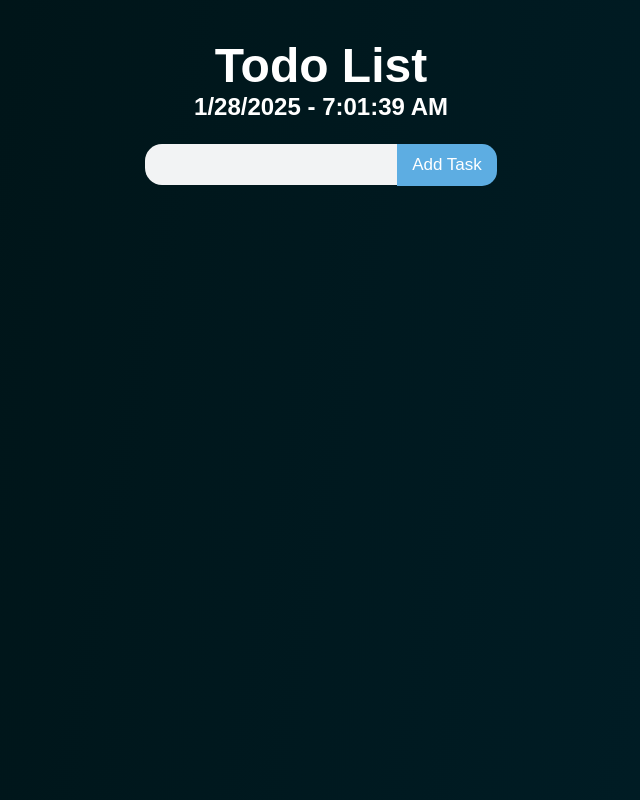
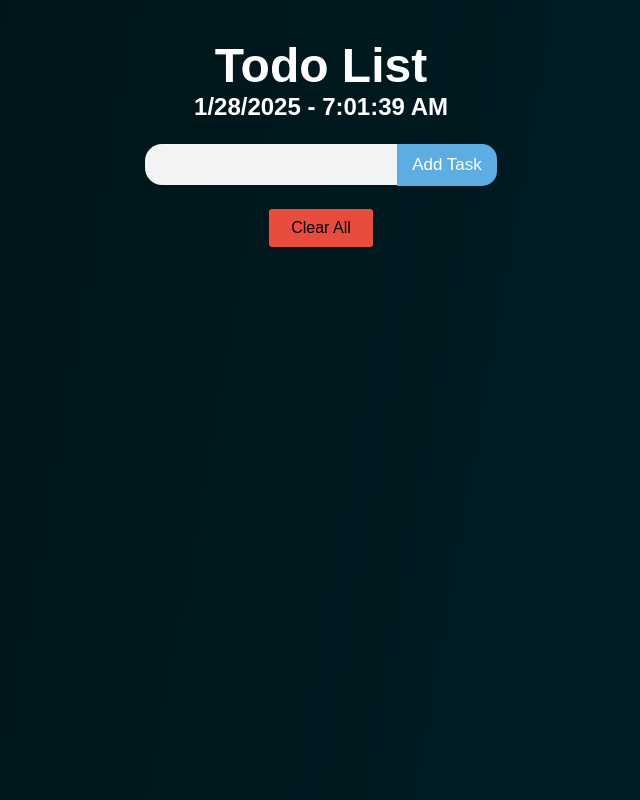
Before and after one commit to shubhamingole169/react-learning-with-mini-project, a React (Vite) app: page / in a window 1280 px wide. Shown: the whole page, without its empty margins (319-959 px from the left). Built offline with nearby package versions, Linux system fonts and the light colour scheme.

Commit message:
delete button activated git status

```diff
--- a/src/project/Todo/Todo.jsx
+++ b/src/project/Todo/Todo.jsx
@@ -38,7 +38,24 @@ export const Todo = () => {
 
         return () => clearInterval(interval);
 
-    })
+    });
+
+
+    // todo handleDeleteTodo
+
+    const handleDeleteTodo = (value) =>{
+        console.log(task);
+        console.log(value);
+        const upadatedTask = task.filter((curTask) => curTask !== value);
+        setTask(upadatedTask);
+    }
+
+
+    // todo handleclear todo data function
+
+    const handleClearTodoData = () =>{
+        setTask([]);
+    }
 
 
     return (
@@ -69,7 +86,7 @@ export const Todo = () => {
                             <button className="check-btn">
                                 <MdCheck />
                             </button>
-                            <button className="delete-btn">
+                            <button className="delete-btn" onClick={() => handleDeleteTodo(curTask)}>
                                 <MdDeleteForever />
                             </button>
                             </li>
@@ -78,6 +95,9 @@ export const Todo = () => {
                     }
                 </ul>
             </section>
+            <section>
+                <button className="clear-btn" onClick={handleClearTodoData}>Clear All</button>
+            </section>
         </section>
     )
 
```
